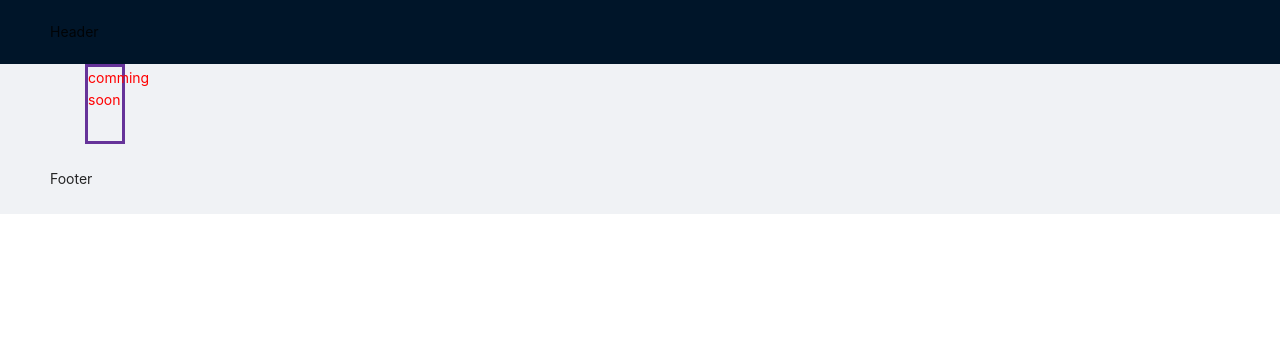
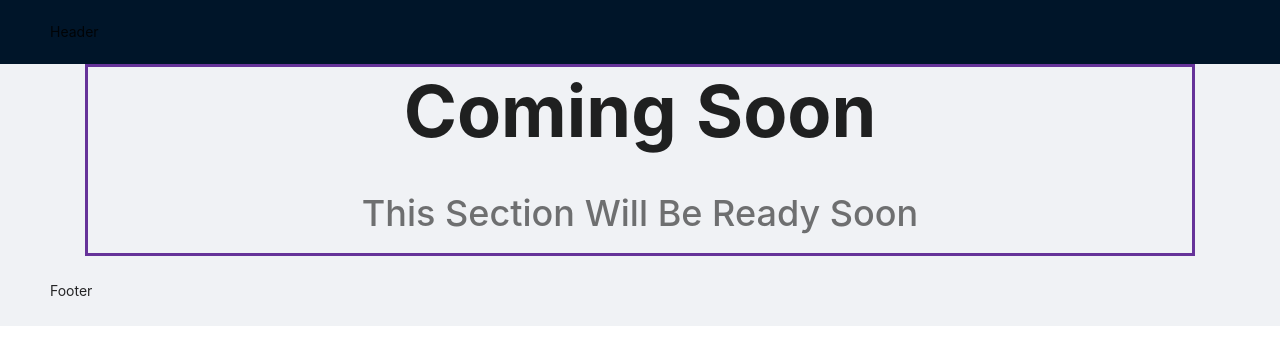
Before and after one commit to sammwafy/dopay, a Next.js app: page /comsoon in a window 1280 px wide. Shown: the top 364 px of the page. Built offline with nearby package versions, Linux system fonts and the light colour scheme; what react-css-theme-switcher would draw is missing.

Commit message:
error404 & comming soon

```diff
--- a/components/commingSoon/CommingSoon.js
+++ b/components/commingSoon/CommingSoon.js
@@ -3,7 +3,10 @@ import { Comming } from "./styles/CommingSoon.styled";
 const CommingSoon = () => {
   return (
     <Comming>
-      <div>comming soon</div>
+      <div className="comming-soon">
+        <h1>Coming Soon</h1>
+        <h2>This Section will be ready soon</h2>
+      </div>
     </Comming>
   );
 };
--- a/components/commingSoon/styles/CommingSoon.styled.js
+++ b/components/commingSoon/styles/CommingSoon.styled.js
@@ -2,7 +2,35 @@ import styled from "styled-components";
 
 export const Comming = styled.div`
   border: 3px rebeccapurple solid;
-  height: 80px;
-  width: 40px;
-  color: red;
+  .comming-soon {
+    display: flex;
+    flex-direction: column;
+    width: 800px;
+    margin: 0 auto;
+    align-items: center;
+    @media screen and (max-width: 700px) {
+      width: auto;
+    }
+    h1 {
+      font-style: normal;
+      font-weight: 700;
+      font-size: 72px;
+      line-height: 88px;
+      text-align: center;
+      color: rgba(0, 0, 0, 0.87);
+      @media screen and (max-width: 700px) {
+        font-weight: 500;
+        font-size: 52px;
+      }
+    }
+    h2 {
+      font-style: normal;
+      font-weight: 500;
+      font-size: 36px;
+      line-height: 44px;
+      text-align: center;
+      text-transform: capitalize;
+      color: rgba(0, 0, 0, 0.54);
+    }
+  }
 `;
```
Also changed, not shown: components/404/E404.js (+18 -1 lines), components/404/styles/E404.styled.js (+78 -4 lines), public/Error.svg (added).
